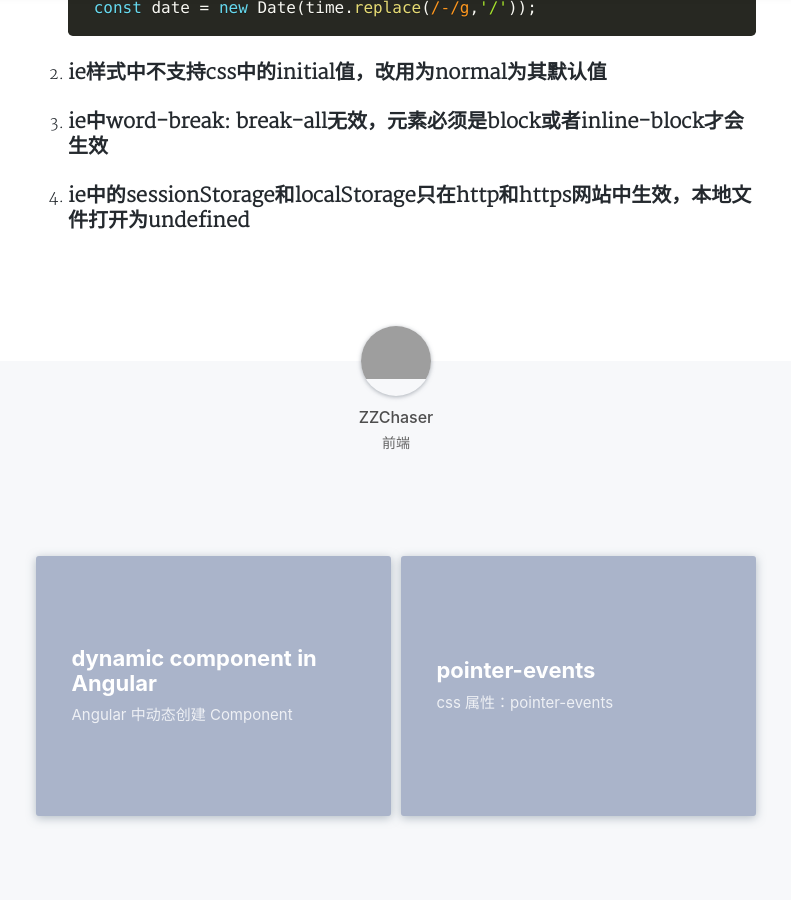
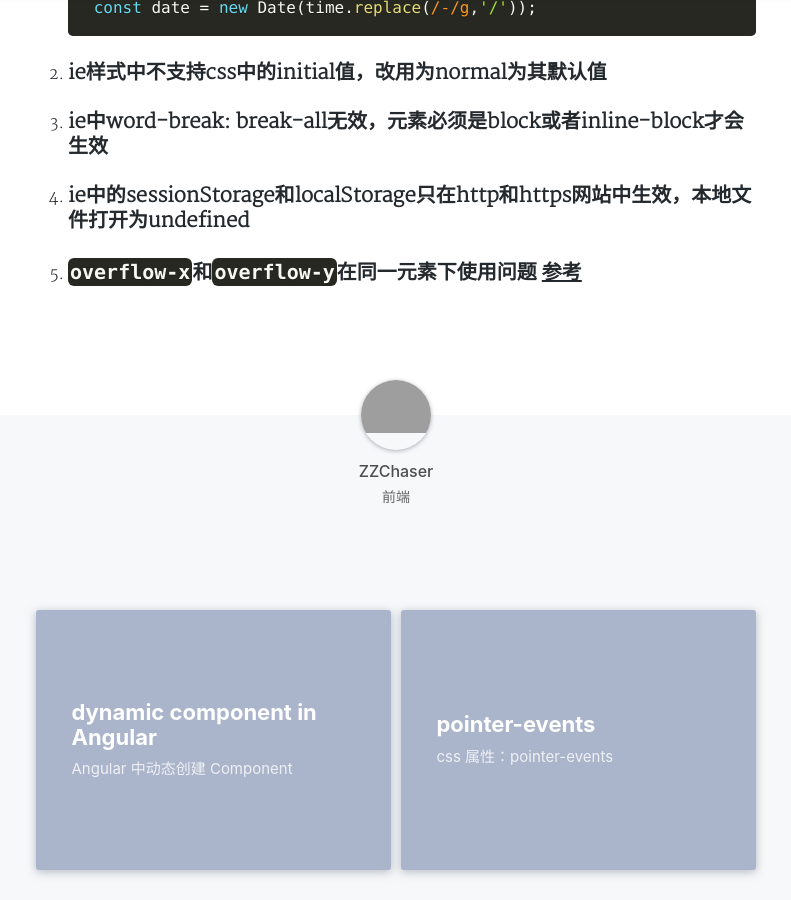
Before and after one commit to ZZChaser/ZZChaser.github.io, a Jekyll site: the page built from _posts/2019-8-19-summary-problem-in-work.md, in a window 1280 px wide and 900 px high, scrolled down 690 px. Shown: the whole window, without its empty margins (244-1035 px from the left). Built offline with Jekyll 4.4.1, drawn with Linux system fonts in a browser that asks for light colours; nearby versions of some CDN libraries; a style sheet for code colours, icons or effects is not loaded.

Commit message:
feat: add problem

```diff
--- a/_posts/2019-8-19-summary-problem-in-work.md
+++ b/_posts/2019-8-19-summary-problem-in-work.md
@@ -23,3 +23,4 @@ tags: summary
 2. ### ie样式中不支持css中的initial值，改用为normal为其默认值
 3. ### ie中word-break: break-all无效，元素必须是block或者inline-block才会生效
 4. ### ie中的sessionStorage和localStorage只在http和https网站中生效，本地文件打开为undefined
+5. ### `overflow-x`和`overflow-y`在同一元素下使用问题 <a href="https://www.jb51.net/css/636587.html" target="_blank">参考</a>
```
